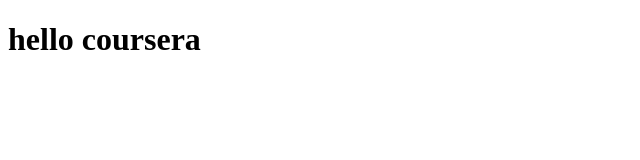
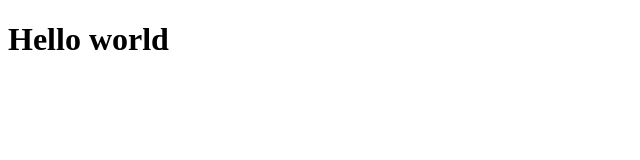
Before and after one commit to Excel-12334/Coursera, a plain HTML site: page site/index.html in a window 1280 px wide. Shown: the whole page, without its empty margins (0-640 px from the left). Drawn offline with Linux system fonts and the light colour scheme.

Commit message:
Update index.html

```diff
--- a/site/index.html
+++ b/site/index.html
@@ -6,6 +6,6 @@
 	<title>Coursera</title>
 </head>
 <body>
- <h1>hello coursera</h1>
+ <h1>Hello world</h1>
 </body>
 </html>
```
